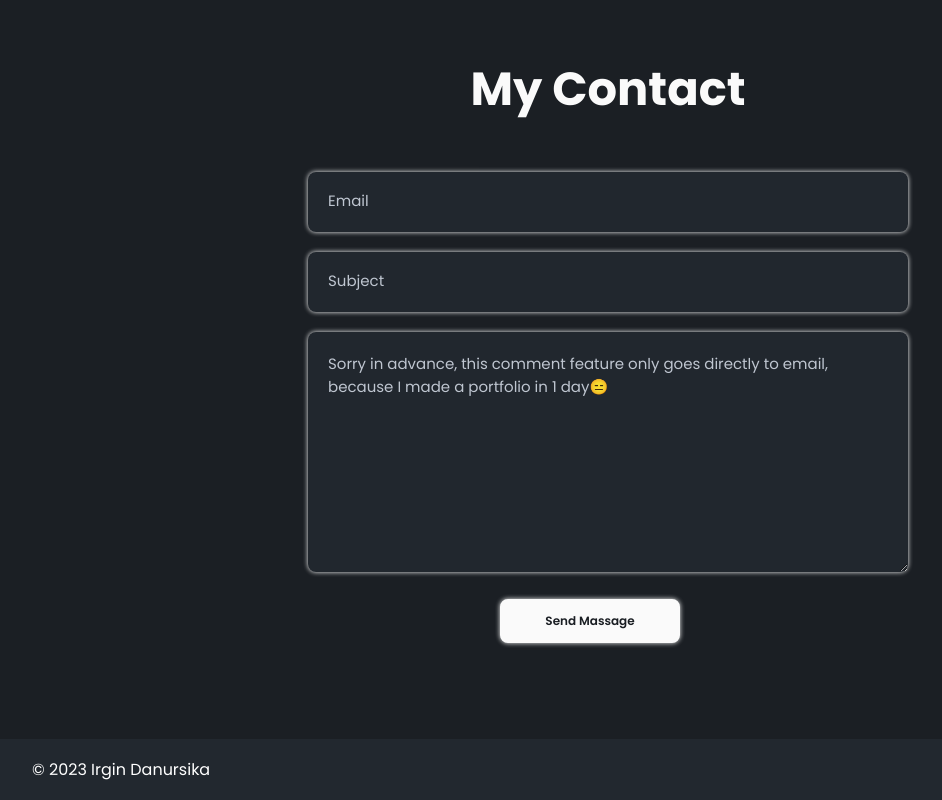
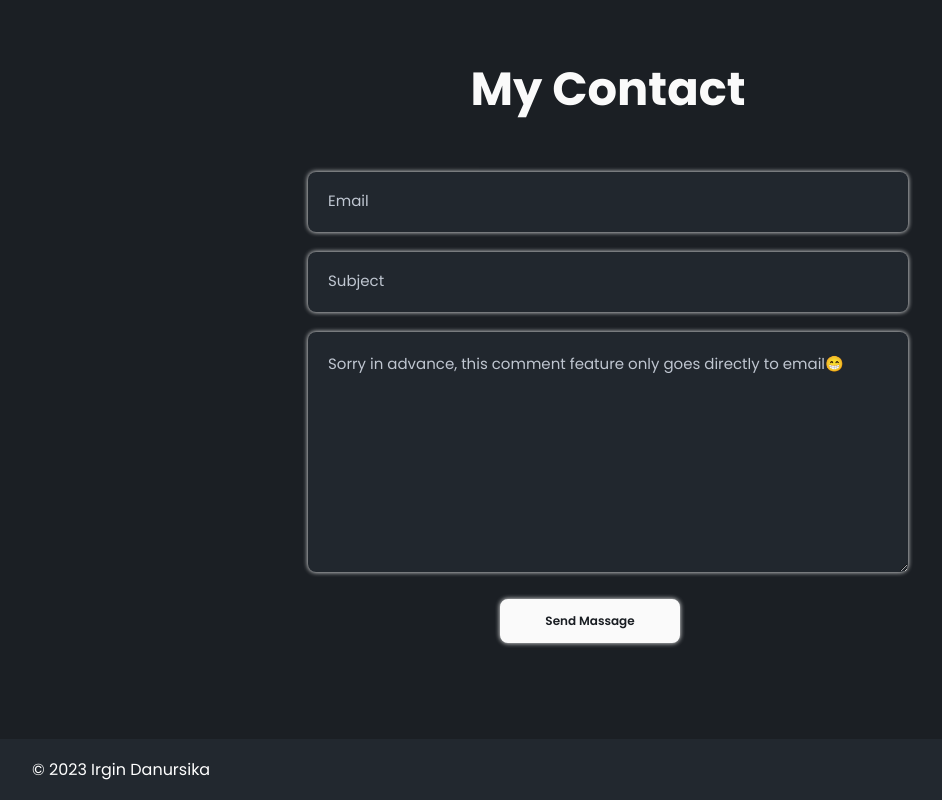
Before and after one commit to Ginnn3/portfolioIrgin.github.io, a plain HTML site: page index.html in a window 1280 px wide. Shown: the part 2817-3617 px from the top of the page, without its empty margins (32-974 px from the left). Drawn offline with nearby package versions, Linux system fonts and the light colour scheme.

Commit message:
Update index

```diff
--- a/index.html
+++ b/index.html
@@ -169,7 +169,7 @@
             id=""
             cols="30"
             rows="10"
-            placeholder="Sorry in advance, this comment feature only goes directly to email, because I made a portfolio in 1 day😑"
+            placeholder="Sorry in advance, this comment feature only goes directly to email😁"
             required
           ></textarea>
           <input type="submit" name="" value="Send Massage" class="send-btn" />
```
